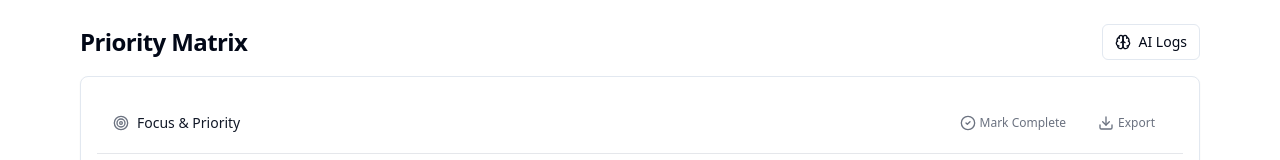
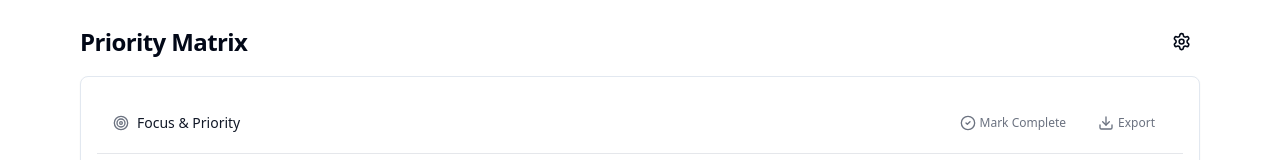
Before and after one commit to georgesiosi/gsdapp, a Next.js app: page / in a window 1280 px wide. Shown: the top 160 px of the page. Built offline with nearby package versions, Linux system fonts and the light colour scheme.

Commit message:
Add providers component and update layout structure

```diff
--- a/app/layout.tsx
+++ b/app/layout.tsx
@@ -2,6 +2,7 @@ import type { Metadata } from "next";
 import localFont from "next/font/local";
 import "./globals.css";
 import { ServiceWorkerRegistration } from "@/components/service-worker-registration";
+import { Providers } from "./providers";
 
 const geistSans = localFont({
   src: "./fonts/GeistVF.woff",
@@ -47,7 +48,7 @@ export default function RootLayout({
       >
         {/* ServiceWorkerRegistration is now only used to unregister service workers */}
         <ServiceWorkerRegistration />
-        {children}
+        <Providers>{children}</Providers>
       </body>
     </html>
   );
--- a/app/page.tsx
+++ b/app/page.tsx
@@ -1,20 +1,13 @@
 import { TaskManager } from "@/components/task-manager"
 import { GoalSetter } from "@/components/goal-setter"
-import { Button } from "@/components/ui/button"
-import { Brain } from "lucide-react"
-import Link from "next/link"
+import { SettingsMenu } from "@/components/settings-menu"
 
 export default function HomePage() {
   return (
     <main className="container mx-auto px-4 py-6 max-w-6xl">
       <div className="flex items-center justify-between mb-4">
         <h1 className="text-2xl font-bold tracking-tight">Priority Matrix</h1>
-        <Link href="/ai-logs">
-          <Button variant="outline" size="sm" className="gap-2">
-            <Brain className="h-4 w-4" />
-            <span>AI Logs</span>
-          </Button>
-        </Link>
+        <SettingsMenu />
       </div>
       <div className="space-y-6">
         <GoalSetter />
--- /dev/null
+++ b/app/providers.tsx
@@ -0,0 +1,17 @@
+"use client"
+
+import { ReactNode } from "react"
+import { Toaster } from "@/components/ui/toaster"
+
+interface ProvidersProps {
+  children: ReactNode
+}
+
+export function Providers({ children }: ProvidersProps) {
+  return (
+    <>
+      {children}
+      <Toaster />
+    </>
+  )
+}
--- /dev/null
+++ b/components/settings-menu.tsx
@@ -0,0 +1,63 @@
+"use client"
+
+import {
+  DropdownMenu,
+  DropdownMenuContent,
+  DropdownMenuItem,
+  DropdownMenuLabel,
+  DropdownMenuSeparator,
+  DropdownMenuTrigger,
+} from "@/components/ui/dropdown-menu"
+import { Settings, Brain, HelpCircle, Github } from "lucide-react"
+import Link from "next/link"
+import { Button } from "@/components/ui/button"
+
+export function SettingsMenu() {
+  return (
+    <DropdownMenu>
+      <DropdownMenuTrigger asChild>
+        <Button variant="ghost" size="icon" className="h-9 w-9">
+          <Settings className="h-[1.2rem] w-[1.2rem]" />
+          <span className="sr-only">Settings</span>
+        </Button>
+      </DropdownMenuTrigger>
+      <DropdownMenuContent align="end">
+        <DropdownMenuLabel>Settings</DropdownMenuLabel>
+        <DropdownMenuSeparator />
+
+        <DropdownMenuItem asChild>
+          <Link href="/ai-logs" className="flex w-full cursor-pointer items-center">
+            <Brain className="mr-2 h-4 w-4" />
+            <span>AI Logs</span>
+          </Link>
+        </DropdownMenuItem>
+
+        <DropdownMenuItem asChild>
+          <a
+            href="https://github.com/georgesiosi/etodoapp"
+            target="_blank"
+            rel="noopener noreferrer"
+            className="flex w-full cursor-pointer items-center"
+          >
+            <Github className="mr-2 h-4 w-4" />
+            <span>GitHub</span>
+          </a>
+        </DropdownMenuItem>
+
+        <DropdownMenuItem asChild>
+          <a
+            href="#"
+            onClick={(e) => {
+              e.preventDefault()
+              alert("Priority Matrix is an AI-enhanced task management app that helps you organize tasks using the Eisenhower Matrix method.")
+            }}
+            className="flex w-full cursor-pointer items-center"
+          >
+            <HelpCircle className="mr-2 h-4 w-4" />
+            <span>About</span>
+          </a>
+        </DropdownMenuItem>
+      </DropdownMenuContent>
+    </DropdownMenu>
+  )
+}
--- a/package.json
+++ b/package.json
@@ -17,6 +17,7 @@
     "@radix-ui/react-toast": "^1.2.6",
     "@radix-ui/react-tooltip": "^1.1.8",
     "next": "14.2.16",
+    "next-themes": "^0.4.4",
     "openai": "^4.85.4",
     "postcss-flexbugs-fixes": "^5.0.2",
     "postcss-import": "^16.1.0",
```
Also changed, not shown: 1 other file (tests, documents, lock files or other folders).
